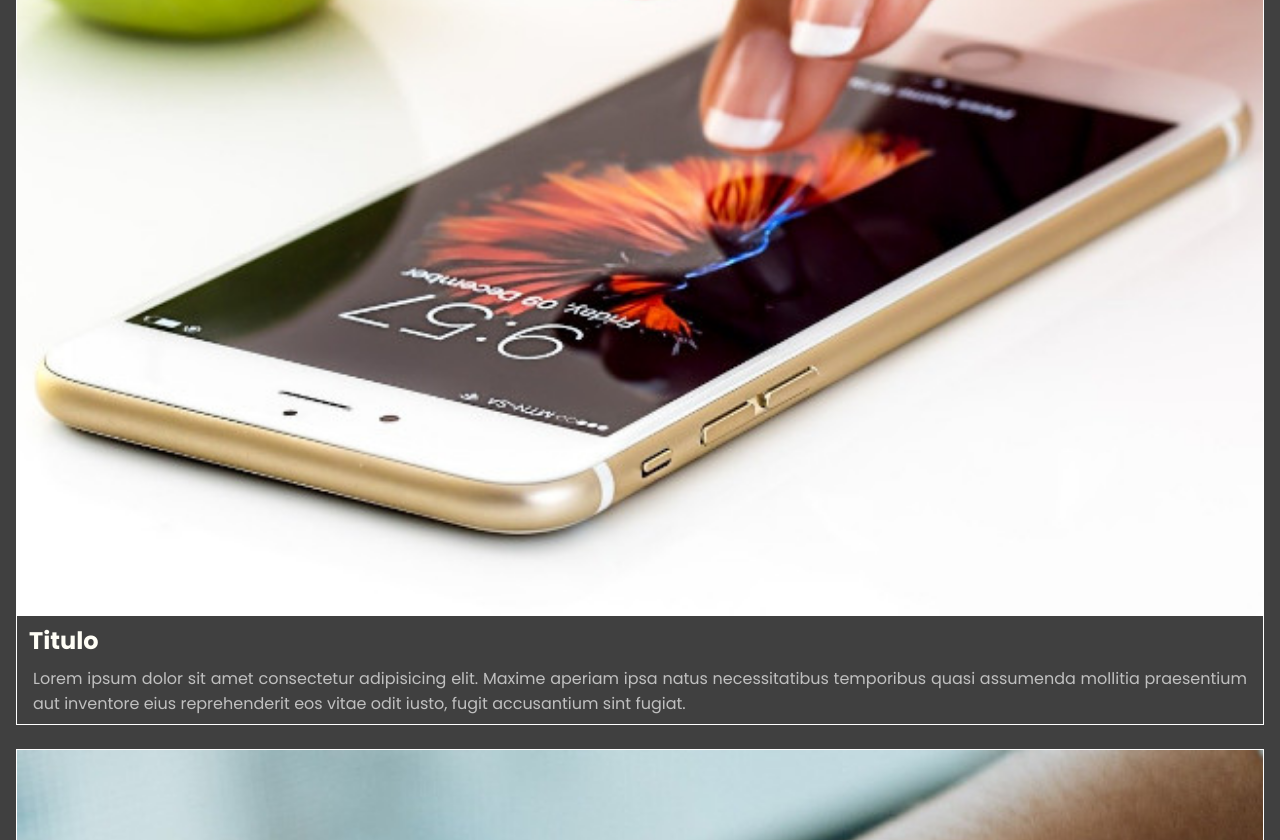
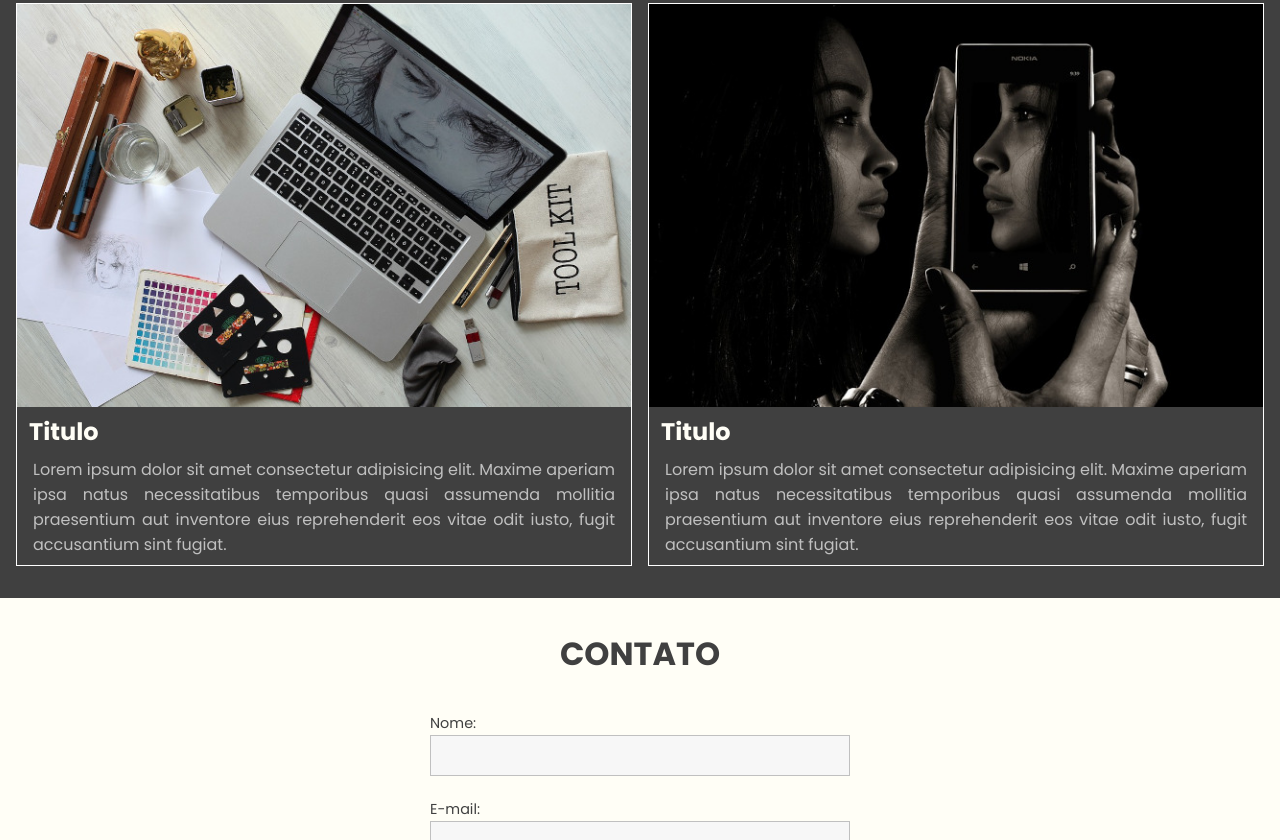
Before and after one commit to davihonorato/mobile-first-website, a plain HTML site: page index.html in a window 1280 px wide. Shown: the part 1960-2800 px from the top of the page. Drawn offline with Linux system fonts and the light colour scheme.

Commit message:
Adicionando responsividade para tablet sizes

```diff
--- a/index.html
+++ b/index.html
@@ -43,39 +43,36 @@
             <h1>SERVIÇOS</h1>
 
             <article>
+                <div class="content-box">
                     <img src="img/img1.jpg" alt="">
                     <h2>Titulo</h2>
                     <p>Lorem ipsum dolor sit amet consectetur adipisicing elit. Maxime aperiam ipsa natus necessitatibus temporibus quasi assumenda mollitia praesentium aut inventore eius reprehenderit eos vitae odit iusto, fugit accusantium sint fugiat.</p>
-            </article>
-
-            <article>
+                </div>
+                <div class="content-box">
                     <img src="img/img2.jpg" alt="">
                     <h2>Titulo</h2>
                     <p>Lorem ipsum dolor sit amet consectetur adipisicing elit. Maxime aperiam ipsa natus necessitatibus temporibus quasi assumenda mollitia praesentium aut inventore eius reprehenderit eos vitae odit iusto, fugit accusantium sint fugiat.</p>
-            </article>
-
-            <article>
+                </div>
+                <div class="content-box">
                     <img src="img/img3.jpg" alt="">
                     <h2>Titulo</h2>
                     <p>Lorem ipsum dolor sit amet consectetur adipisicing elit. Maxime aperiam ipsa natus necessitatibus temporibus quasi assumenda mollitia praesentium aut inventore eius reprehenderit eos vitae odit iusto, fugit accusantium sint fugiat.</p>
-            </article>
-
-            <article>
+                </div>
+                <div class="content-box">
                     <img src="img/img4.jpg" alt="">
                     <h2>Titulo</h2>
                     <p>Lorem ipsum dolor sit amet consectetur adipisicing elit. Maxime aperiam ipsa natus necessitatibus temporibus quasi assumenda mollitia praesentium aut inventore eius reprehenderit eos vitae odit iusto, fugit accusantium sint fugiat.</p>
-            </article>
-
-            <article>
+                </div>
+                <div class="content-box">
                     <img src="img/img5.jpg" alt="">
                     <h2>Titulo</h2>
                     <p>Lorem ipsum dolor sit amet consectetur adipisicing elit. Maxime aperiam ipsa natus necessitatibus temporibus quasi assumenda mollitia praesentium aut inventore eius reprehenderit eos vitae odit iusto, fugit accusantium sint fugiat.</p>
-            </article>
-
-            <article>
+                </div>
+                <div class="content-box">
                     <img src="img/img6.jpg" alt="">
                     <h2>Titulo</h2>
                     <p>Lorem ipsum dolor sit amet consectetur adipisicing elit. Maxime aperiam ipsa natus necessitatibus temporibus quasi assumenda mollitia praesentium aut inventore eius reprehenderit eos vitae odit iusto, fugit accusantium sint fugiat.</p>
+                </div>
             </article>
         </section>
 
--- a/style.css
+++ b/style.css
@@ -134,22 +134,28 @@ section#work h1 {
 }
 
 section#work article {
+    margin-top: 1.5em;
+    display: grid;
+    grid-template-columns: 1fr;
+    grid-gap: 1em;
+}
+
+article .content-box {
     text-align: justify;
     width: 100%;
-    margin-top: 1.5em;
     border: 1px solid white;
 }
 
-section#work article img {
+article .content-box img {
     width: 100%;
 }
 
-section#work article h2 {
+article .content-box h2 {
     color: #FFFEF6;
     padding-left: 0.5em;
 }
 
-section#work article p {
+article .content-box p {
     padding: 0.5em 1em;
 }
 
@@ -158,7 +164,6 @@ main section#contact {
     display: flex;
     flex-direction: column;
     align-items: center;
-    min-height: 50vh;
     padding: 2em 1em;
     color: #404040;
     background-color: #FFFEF6;
@@ -180,7 +185,7 @@ form label {
 form input,
 form select {
     width: 100%;
-    padding: 0.5em;
+    padding: 0.7em;
     margin-bottom: 1.5em;
     border: 1px solid #c0c0c0;
     outline: none;
@@ -203,3 +208,14 @@ main footer {
     color: #ffffff;
     background-color: #404040;
 }
+
+/* media screen */
+@media only screen and (min-width: 768px) {
+    section#work article {
+        grid-template-columns: 1fr 1fr;
+    }
+
+    section#contact form {
+        width: 420px;
+    }
+}
```
Lines whose indentation alone changed are shown as unchanged.
